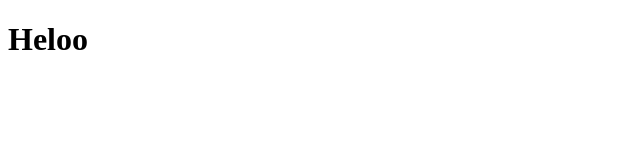
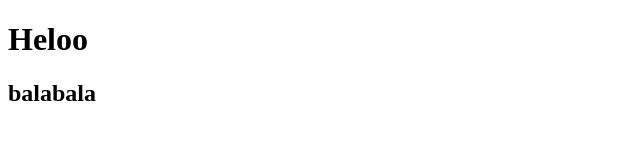
Before and after one commit to hovanduanit/gitdemo, a plain HTML site: page index.html in a window 1280 px wide. Shown: the whole page, without its empty margins (0-640 px from the left). Drawn offline with Linux system fonts and the light colour scheme.

Commit message:
fix index

```diff
--- a/index.html
+++ b/index.html
@@ -8,5 +8,6 @@
 </head>
 <body>
     <h1>Heloo</h1>
+    <h2>balabala</h2>
 </body>
 </html>
```
